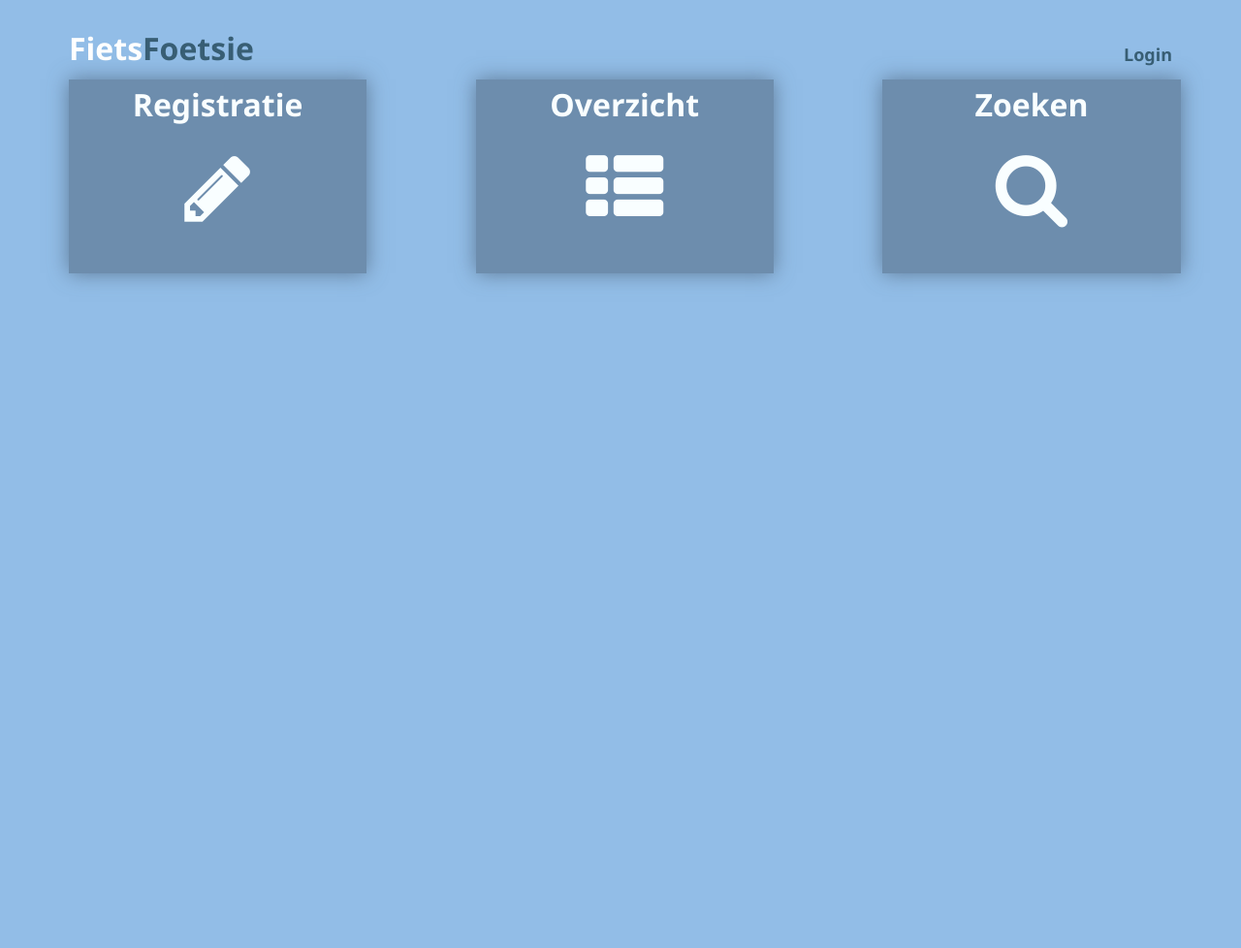
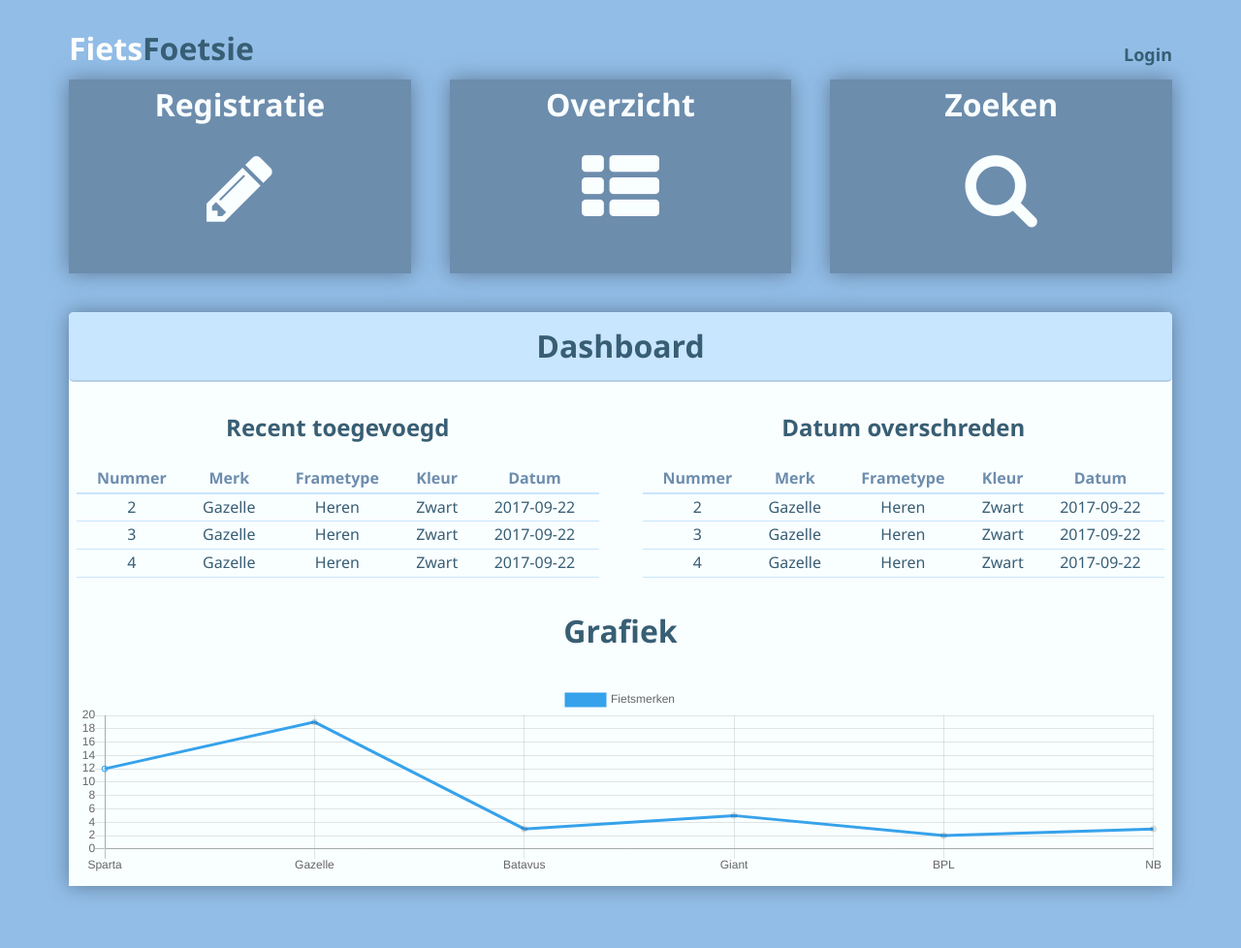
Before and after one commit to suplolx/FietsProjectPA, a Flask app: page / in a window 1280 px wide. Shown: the whole page at 97% size. Before the commit the page ends 293 px from the top, so only its background shows below. Run offline with Flask 2, Linux system fonts and the light colour scheme; some libraries are stand-ins or nearby versions.

Commit message:
added dashboard

```diff
--- a/static/css/style-bigscreen.css
+++ b/static/css/style-bigscreen.css
@@ -17,13 +17,15 @@
 
 .form-wrapper {
   display:grid;
-  grid-template-columns:36% 36% 36%;
+  grid-template-columns:1fr 1fr 1fr;
+  grid-gap:40px;
 }
 
 .items {
   display:block;
   height:200px;
-  width:75%;
+  width:100%;
+  margin:auto;
   box-shadow:0 0 20px 0 rgba(72, 94, 116, 0.7)
 }
 
@@ -42,3 +44,67 @@
 .mobile {
     display:table-cell;
 }
+
+.dashboard-wrapper {
+    margin:40px auto;
+    display:block;
+    background-color:#f9feff;
+    border-radius:5px 5px 0 0;
+    box-shadow:0 0 20px 0 rgba(72, 94, 116, 0.7);
+}
+
+.dashboard-wrapper h1, .dashboard-wrapper p {
+    text-align:center;
+}
+
+#dash-head {
+    background-color:#c9e6ff;
+    padding:0.3em;
+    margin:0;
+    border-bottom:2px solid #b3cee5;
+    border-radius:5px;
+}
+
+.dashboard-content {
+    display:grid;
+    grid-template-columns:1fr 1fr;
+    grid-gap:45px;
+    margin:auto;
+    padding:0.5em;
+}
+
+.dashboard-item {
+    text-align:center;
+}
+
+.dashboard-graph {
+    padding:0.5em;
+}
+
+.dashboard-item table {
+  box-shadow:none;
+  padding
+}
+
+.dashboard-item th, td {
+  text-align:center;
+}
+
+.dashboard-item tr:nth-child(even){
+  background-color:inherit;
+}
+
+.dashboard-item tr:hover {
+  background-color: #6d8dad;
+  color:white;
+}
+
+.dashboard-item th {
+  border-bottom:2px solid #c9e6ff;
+  background-color:#f9feff;
+  color:#6d8dad;
+}
+
+.dashboard-item td {
+  border-bottom:1px solid #c9e6ff;
+}
--- a/static/css/style.css
+++ b/static/css/style.css
@@ -77,7 +77,6 @@ ul {
 img {
     height:193px;
     width:224px;
-
 }
 
 
@@ -126,7 +125,6 @@ img {
   transition:background-color 1s ease-out;
   outline:none
 }
-
 
 table {
   background:#f9feff;
--- a/templates/formulier.html
+++ b/templates/formulier.html
@@ -45,11 +45,11 @@
       {{ form.gravpostcode }}
     </p>
 
-
+    <!--
     <p>
       <input type="file" accept="image/*" capture="user" name="photo">
     </p>
-
+    -->
 
     <p class="full">
       <label for="opmerkingen">Opmerkingen <span id="word-count">200</span></label>
--- a/templates/header.html
+++ b/templates/header.html
@@ -12,6 +12,8 @@
   {% else %}
   <title>FietsFoetsie</title>
   {% endif %}
+  <script src="https://cdnjs.cloudflare.com/ajax/libs/Chart.js/2.7.0/Chart.js
+"></script>
   <link rel="apple-touch-icon" sizes="57x57" href="{{ url_for('static', filename='img/apple-icon-57x57.png') }}">
   <link rel="apple-touch-icon" sizes="60x60" href="{{ url_for('static', filename='img/apple-icon-60x60.png') }}">
   <link rel="apple-touch-icon" sizes="72x72" href="{{ url_for('static', filename='img/apple-icon-72x72.png') }}">
--- a/templates/index.html
+++ b/templates/index.html
@@ -20,10 +20,123 @@
 
   </div>
 
+  <div class="dashboard-wrapper mobile">
+      <h1 id="dash-head">Dashboard</h1>
+      <div class="dashboard-content">
+
+          <div class="dashboard-item">
+              <h2>Recent toegevoegd</h2>
+              <table>
+                  <tr>
+                      <th>Nummer</th>
+                      <th>Merk</th>
+                      <th>Frametype</th>
+                      <th>Kleur</th>
+                      <th>Datum</th>
+                  </tr>
+                  <tr>
+                      <td>2</td>
+                      <td>Gazelle</td>
+                      <td>Heren</td>
+                      <td>Zwart</td>
+                      <td>2017-09-22</td>
+                  </tr>
+                  <tr>
+                      <td>3</td>
+                      <td>Gazelle</td>
+                      <td>Heren</td>
+                      <td>Zwart</td>
+                      <td>2017-09-22</td>
+                  </tr>
+                  <tr>
+                      <td>4</td>
+                      <td>Gazelle</td>
+                      <td>Heren</td>
+                      <td>Zwart</td>
+                      <td>2017-09-22</td>
+                  </tr>
+              </table>
+          </div>
+
+          <div class="dashboard-item">
+              <h2>Datum overschreden</h2>
+              <table>
+                  <tr>
+                      <th>Nummer</th>
+                      <th>Merk</th>
+                      <th>Frametype</th>
+                      <th>Kleur</th>
+                      <th>Datum</th>
+                  </tr>
+                  <tr>
+                      <td>2</td>
+                      <td>Gazelle</td>
+                      <td>Heren</td>
+                      <td>Zwart</td>
+                      <td>2017-09-22</td>
+                  </tr>
+                  <tr>
+                      <td>3</td>
+                      <td>Gazelle</td>
+                      <td>Heren</td>
+                      <td>Zwart</td>
+                      <td>2017-09-22</td>
+                  </tr>
+                  <tr>
+                      <td>4</td>
+                      <td>Gazelle</td>
+                      <td>Heren</td>
+                      <td>Zwart</td>
+                      <td>2017-09-22</td>
+                  </tr>
+              </table>
+          </div>
+      </div>
+
+      <h1>Grafiek</h1>
+      <div class="dashboard-graph">
+        <canvas id="myChart" width="200" height="200"></canvas>
+        <script>
+        var ctx = document.getElementById("myChart").getContext('2d');
+        var myChart = new Chart(ctx, {
+            type: 'line',
+            data: {
+                labels: ["Sparta", "Gazelle", "Batavus", "Giant", "BPL", "NB"],
+                datasets: [{
+                    label: 'Fietsmerken',
+                    data: [12, 19, 3, 5, 2, 3],
+                    backgroundColor: [
+                        'rgba(54, 162, 235, 0.2)',
+
+                    ],
+                    borderColor: [
+                        'rgba(54, 162, 235, 1)',
+
+                    ],
+                    fill:false,
+                    lineTension:0,
+                }]
+            },
+            options: {
+                responsive: true,
+                maintainAspectRatio: false,
+                scales: {
+                    yAxes: [{
+                        ticks: {
+                            beginAtZero:true
+                        }
+                    }]
+                }
+            }
+        });
+        </script>
+      </div>
+  </div>
+
   <script>
     if ('serviceWorker' in navigator) {
   window.addEventListener('load', function() {
-    navigator.serviceWorker.register('/service-worker.js', {scope: './'}).then(function(registration) {
+    navigator.serviceWorker.register('service-worker.js', {scope: './'}).then(function(registration) {
       // Registration was successful
       console.log('ServiceWorker registration successful with scope: ', registration.scope);
     }, function(err) {
--- a/views.py
+++ b/views.py
@@ -3,15 +3,15 @@ from flask_app import app, db
 from sqlalchemy import desc
 from sqlalchemy.exc import IntegrityError
 from flask_login import LoginManager, login_user, login_required, logout_user, current_user
-from flask_uploads import UploadSet, configure_uploads, IMAGES
+# from flask_uploads import UploadSet, configure_uploads, IMAGES
 from werkzeug.security import check_password_hash
 from models import Fiets, User
 from forms import RegistratieForm, UserLogin, SearchForm
 import datetime
 
 
-photos = UploadSet('photos', IMAGES)
-configure_uploads(app, photos)
+# photos = UploadSet('photos', IMAGES)
+# configure_uploads(app, photos)
 
 
 login_manager = LoginManager()
@@ -37,7 +37,7 @@ def formulier():
     recent_nummer = Fiets.query.order_by(desc(Fiets.Nummer)).first()
     form.fietsnummer.data = recent_nummer.Nummer + 1
     if form.validate_on_submit():
-        if request.method == 'POST' and 'photo' in request.files:
+        if request.method == 'POST': #and 'photo' in request.files:
             try:
                 fiets = Fiets(request.form['fietsnummer'], request.form['merk'],
                               request.form['frametype'],  request.form['kleur'],
@@ -47,9 +47,9 @@ def formulier():
 
                 db.session.add(fiets)
                 db.session.commit()
-                filename = photos.save(request.files['photo'])
+                # filename = photos.save(request.files['photo'])
                 flash("Fiets Nummer {} is toegevoegd!".format(form.fietsnummer.data))
-                return (redirect(url_for('formulier')), filename)
+                return redirect(url_for('formulier'))
             except IntegrityError:
                 db.session.rollback()
                 flash('Er is al een fiets met dat nummer!')
```
Also changed, not shown: templates/zoeken.html (+24 -3 lines).
